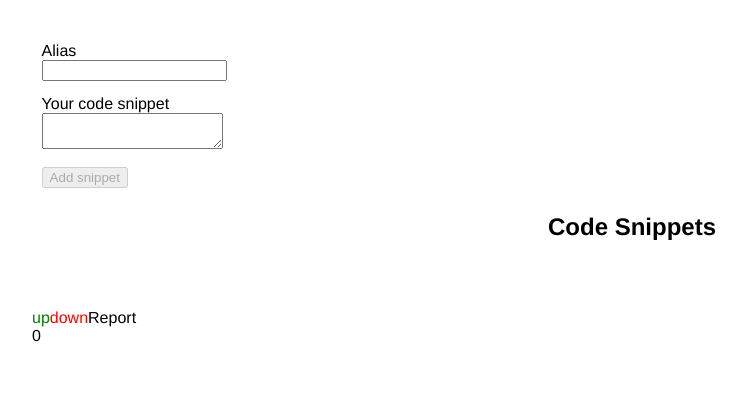
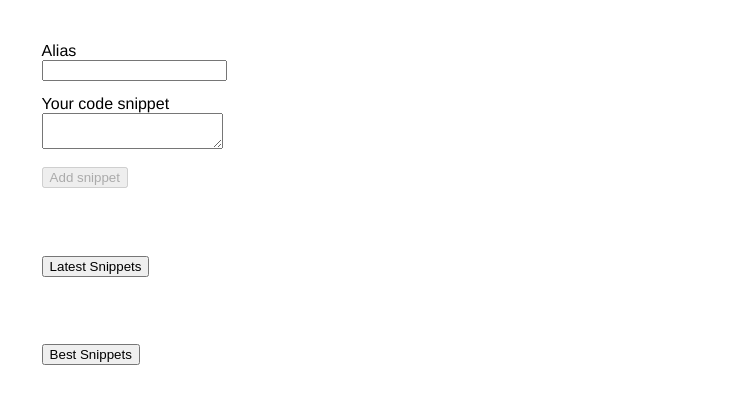
Before and after one commit to EmilHammarstrand/code-snippets, a Vue app: page / in a window 1280 px wide. Shown: the top 404 px of the page, without its empty margins (8-755 px from the left). Built offline with nearby package versions, Linux system fonts and the light colour scheme.

Commit message:
project done

```diff
--- a/src/App.vue
+++ b/src/App.vue
@@ -1,21 +1,24 @@
 <template>
   <div id="app">
     <addSnippets />
-    <voteSnippets />
+    <latestSnippets />
+    <bestSnippets />
   </div>
 
 </template>
 
 <script>
 import addSnippets from "./components/addSnippets";
-import voteSnippets from "./components/voteSnippets";
+import latestSnippets from "./components/latestSnippets";
+import bestSnippets from "./components/bestSnippets";
 
 export default {
 
   name: 'App',
   components: {
     addSnippets,
-    voteSnippets
+    latestSnippets,
+    bestSnippets
   }
 }
 
--- a/src/components/addSnippets.vue
+++ b/src/components/addSnippets.vue
@@ -14,44 +14,45 @@
         </div>
 
         <div class="formGroup">
-        <button :disabled="!isCompleted || !nameIsValid" @click=" addSnippetCode(); uploadSnippet(); ">Add snippet</button>
+            <button :disabled="!isCompleted || !nameIsValid" @click="uploadSnippet(); show = true">Add snippet</button>
         </div>
     </div>
 
     <div class="code-snippets">
-   <h2>Code Snippets</h2>
+        <h2 v-show="show">Your Snippets</h2>
     </div>
         <div class="snippetResult">
-
             <div class="list">
-            <div v-for="snippet in addSnippet" :key="snippet">
+                <div class="snippet" v-for="(snippet, i) in addSnippetList" :key="`${i}-${snippet.id}`">
                     {{snippet}}
+                <button class="deleteButton" @click="deleteSnippet(snippet)">Delete</button>
                 </div>
             </div>
-
         </div>
 </div>
 </template>
 
 <script>
+const baseUrl = "https://www.forverkliga.se/JavaScript/api/api-snippets.php?";
 
 export default {
-
 
     data: () => ({
         alias: "",
         code: "",
-        addSnippet: [],
+        addSnippetList: [],
         nameIsTouched: false,
-        codeIsTouched: false
+        codeIsTouched: false,
+        counter: 0,
+        show: false
+    }),
 
-    }),
     computed: {
         nameErrorMessage(){
-            return "Please enter at least four characters."
+            return "Please enter at least three characters."
         },
         nameIsValid() {
-            return this.alias.length >= 4;
+            return this.alias.length >= 3;
         },
         nameClass() {
 			if( !this.nameIsTouched ) return '';
@@ -70,24 +71,35 @@ export default {
             if(!this.codeIsTouched) return "";
             return this.codeIsValid ? "valid" : "invalid";
         }
-
-
-    },
-    methods: {
-        addSnippetCode(){
-            this.addSnippet.push(this.alias + this.code);
-        },
-        uploadSnippet() {
-            this.$http.get("https://www.forverkliga.se/JavaScript/api/api-snippets.php?add", { params: {title: "", content: ""} })
-            .then(response => {
-                this.dataFromApi = response.data;
-            })
-            .catch(this.handleError);
-        }
     },
 
+    methods: {
+        uploadSnippet() {
+            this.$http.post(baseUrl, { add: '',  title: this.alias, content: this.code})
+            .then(response => {
+                console.log("axiosData:", response.data);
+                this.addSnippetList.unshift(this.alias + this.code);
+
+            })
+            .catch( error => {
+                console.log("Error.", error)
+            })
+        },
+
+        deleteSnippet(addSnippet){
+            this.$http.post(baseUrl, {delete: '', id: this.alias+this.code})
+            .then(response => {
+                console.log("axiosData:", response.data);
+                this.addSnippetList = this.addSnippetList.filter(
+                snippet => snippet != addSnippet
+            );
+            })
+            .catch( error => {
+                console.log("Error.", error)
+            })
         }
-
+    }
+}
 </script>
 
 <style>
@@ -139,4 +151,14 @@ export default {
         display: inline-block;
     }
 
+    .deleteButton{
+        justify-content: flex-end;
+    }
+
+
+    .snippet {
+        display: flex;
+        flex-direction: column;
+        justify-content: space-between;
+    }
 </style>
--- /dev/null
+++ b/src/components/bestSnippets.vue
@@ -0,0 +1,57 @@
+<template>
+<div class="root">
+    <div class="formGroup">
+        <button @click="getBestSnippets(); clicked=true" :disabled="clicked" >Best Snippets</button>
+    </div>
+
+    <div>
+        <h2 class="code-snippets" v-if="modelBestSnippet">Best Snippets</h2>
+    </div>
+
+    <div class="snippetResult">
+        <div class="list">
+            <div v-for="(bestSnippet, i) in bestSnippetsList" class="bestSnippet" :key="`${i}-${bestSnippet.id}`">
+                <div v-if="modelBestSnippet"> {{bestSnippet}} </div>
+            </div>
+        </div>
+    </div>
+</div>
+</template>
+
+<script>
+const baseUrl = "https://www.forverkliga.se/JavaScript/api/api-snippets.php?";
+
+export default {
+
+  data: () => ({
+      bestSnippetsList: [],
+      modelBestSnippet: null, // title, content and id from api
+      clicked: false
+  }),
+
+  methods:{
+      getBestSnippets(){
+           this.$http.get(baseUrl, {  params: { best: '' }})
+			.then(response => {
+				console.log('getBestSnippets: ', typeof response.data, response.data);
+				this.modelBestSnippet = {
+                    title: response.data.title,
+                    content: response.data.content,
+                    score: response.data.score
+                }
+                response.data.some((bestSnippet, index) => {
+                    this.bestSnippetsList.push(bestSnippet.title + bestSnippet.content + bestSnippet.score)
+                        return index >= 6
+                })
+			})
+			.catch(error => {
+				console.log('Something went wrong', error);
+			});
+        }
+    }
+}
+</script>
+
+<style>
+
+</style>
--- /dev/null
+++ b/src/components/latestSnippets.vue
@@ -0,0 +1,55 @@
+<template>
+<div class="root">
+    <div class="formGroup">
+        <button @click="getLatestSnippets(); clicked=true" :disabled="clicked" >Latest Snippets</button>
+    </div>
+
+    <div>
+        <h2 class="code-snippets" v-if="modelLatestSnippet">Latest Snippets</h2>
+    </div>
+
+    <div class="snippetResult" >
+        <div class="list" >
+            <div v-for="(latestSnippet, i) in latestSnippetsList" class="latestSnippet" :key="`${i}-${latestSnippet.id}`">
+                <div v-if="modelLatestSnippet"> {{latestSnippet}} </div>
+            </div>
+        </div>
+    </div>
+</div>
+</template>
+
+<script>
+const baseUrl = "https://www.forverkliga.se/JavaScript/api/api-snippets.php?";
+
+export default {
+
+  data: () => ({
+    modelLatestSnippet: null, // title and content from api
+    latestSnippetsList: [],
+    clicked: false
+  }),
+
+  methods:{
+      getLatestSnippets() {
+			this.$http.get(baseUrl, {  params:{ latest: '' }})
+			.then(response => {
+				console.log('getLatestSnippets: ', typeof response.data, response.data);
+				this.modelLatestSnippet = {
+                    title: response.data.title,
+                    content: response.data.content,
+                    uploaddt: response.data.upload_dt
+                }
+                response.data.some((snippet, index) => {
+                    this.latestSnippetsList.unshift(snippet.title + snippet.content + snippet.upload_dt)
+                        return index >= 6 })
+			})
+			.catch(error => {
+				console.log('Something went wrong', error);
+            })
+        }},
+  }
+</script>
+
+<style>
+
+</style>
--- a/src/components/voteSnippets.vue
+++ /dev/null
@@ -1,41 +0,0 @@
-<template>
-<div class="root">
-    <div class="voteSection">
-    <a class="upvote" v-on:click="count += 1">up</a>
-    <a class="downvote" v-on:click="count -= 1">down</a>
-    <a class="report" v-on:click="reported()" >Report</a>
-    <div class="countResult">
-    {{count}}
-    </div>
-    </div>
-</div>
-</template>
-
-<script>
-
-export default {
-    data: () => {
-        return {
-            count: 0
-        }
-    },
-
-}
-
-</script>
-
-<style>
-
-a:hover {
-    cursor: pointer;
-    -webkit-user-select: none;
-}
-
-.upvote{
-    color: green;
-}
-
-.downvote{
-    color: red;
-}
-</style>
```
Lines whose indentation alone changed are shown as unchanged.
